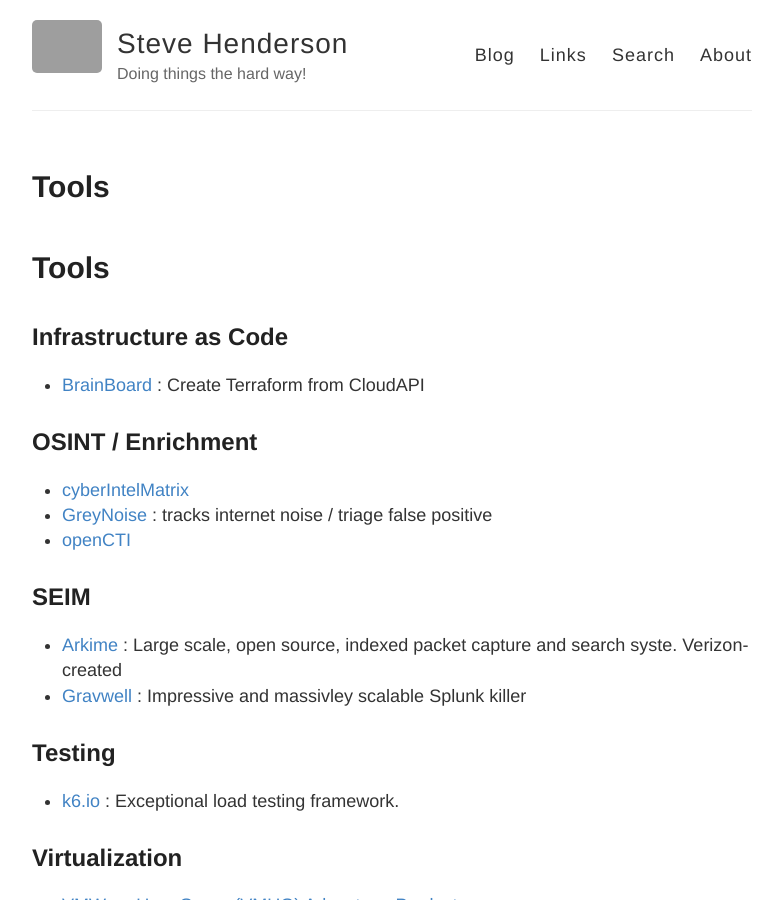
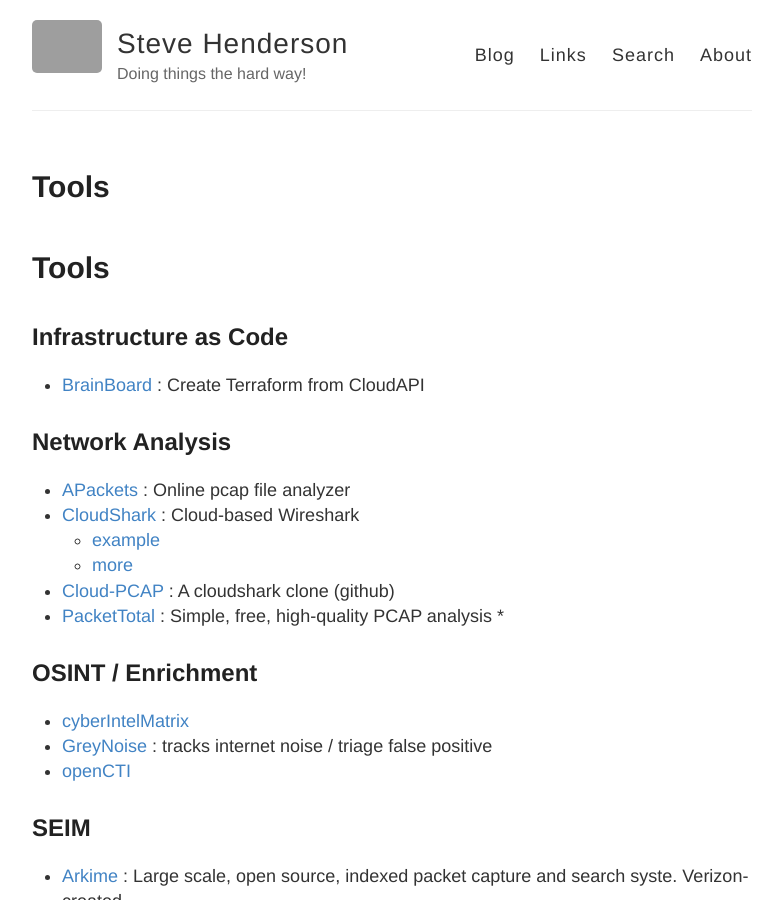
Before and after one commit to stevehenderson/stevehenderson.github.io, a Jekyll site: the page built from tools.md, in a window 1280 px wide and 900 px high. Shown: the whole window, without its empty margins (248-1030 px from the left). Built offline with Jekyll 4.4.1, drawn with Linux system fonts in a browser that asks for light colours; our own code applies the rules of GitHub Pages for plain Markdown files; some of the changed text lies outside the part shown; grey boxes are pictures that could not be loaded.

Commit message:
Update tools.md

```diff
--- a/tools.md
+++ b/tools.md
@@ -3,6 +3,14 @@
 ## Infrastructure as Code
 
    * [BrainBoard](https://www.brainboard.co/) : Create Terraform from CloudAPI
+
+## Network Analysis
+   * [APackets](https://apackets.com/) : Online pcap file analyzer
+   * [CloudShark](https://www.cloudshark.org/captures) : Cloud-based Wireshark
+      * [example](https://www.cloudshark.org/captures/abdc8742488f)
+      * [more](https://packetlife.net/captures/)
+   * [Cloud-PCAP](https://github.com/thepacketgeek/cloud-pcap) : A cloudshark clone (github)
+   * [PacketTotal](https://packettotal.com/) : Simple, free, high-quality PCAP analysis   *
 
 ## OSINT / Enrichment
    * [cyberIntelMatrix](https://cyberintelmatrix.com/)
```
Also changed, not shown: other parts of tools.md (+1 -0 lines).
